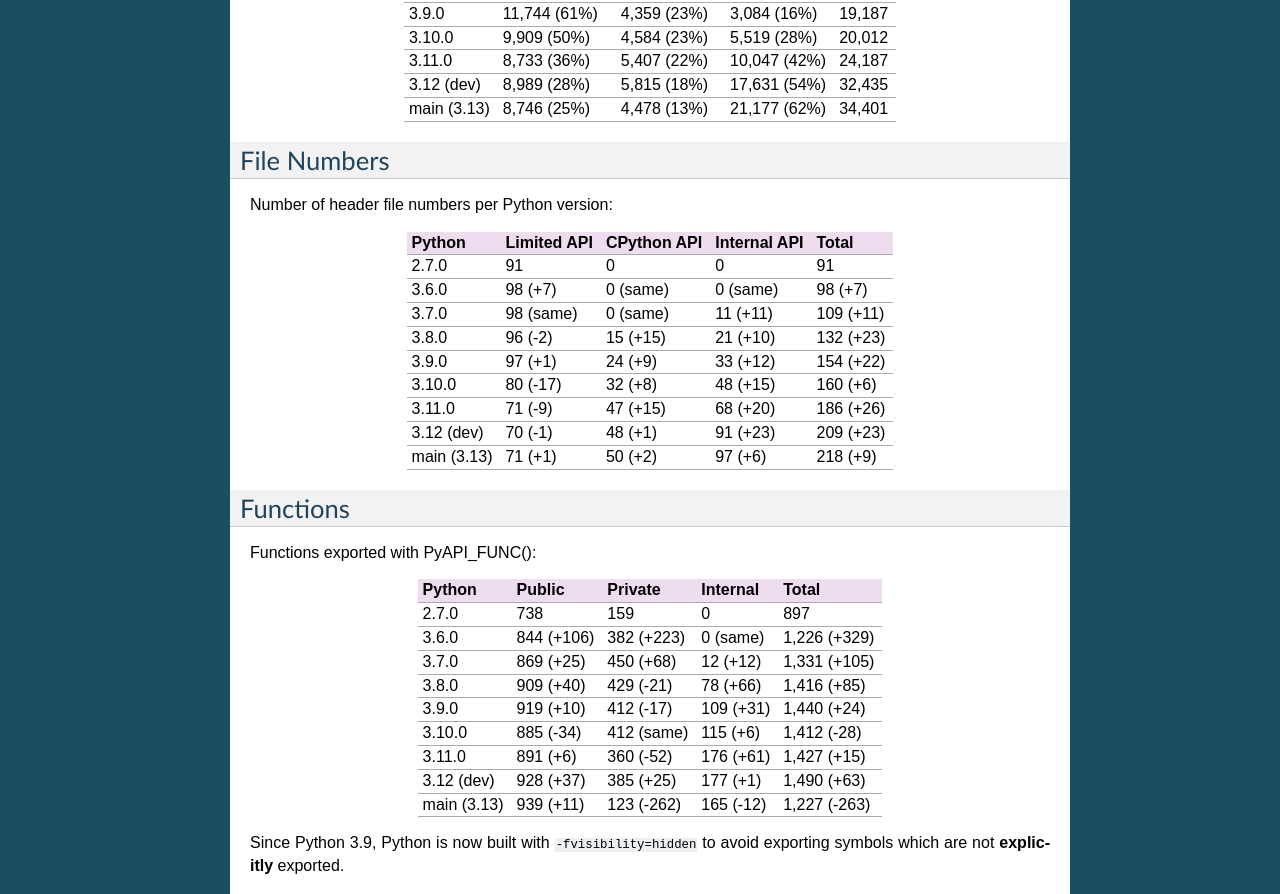
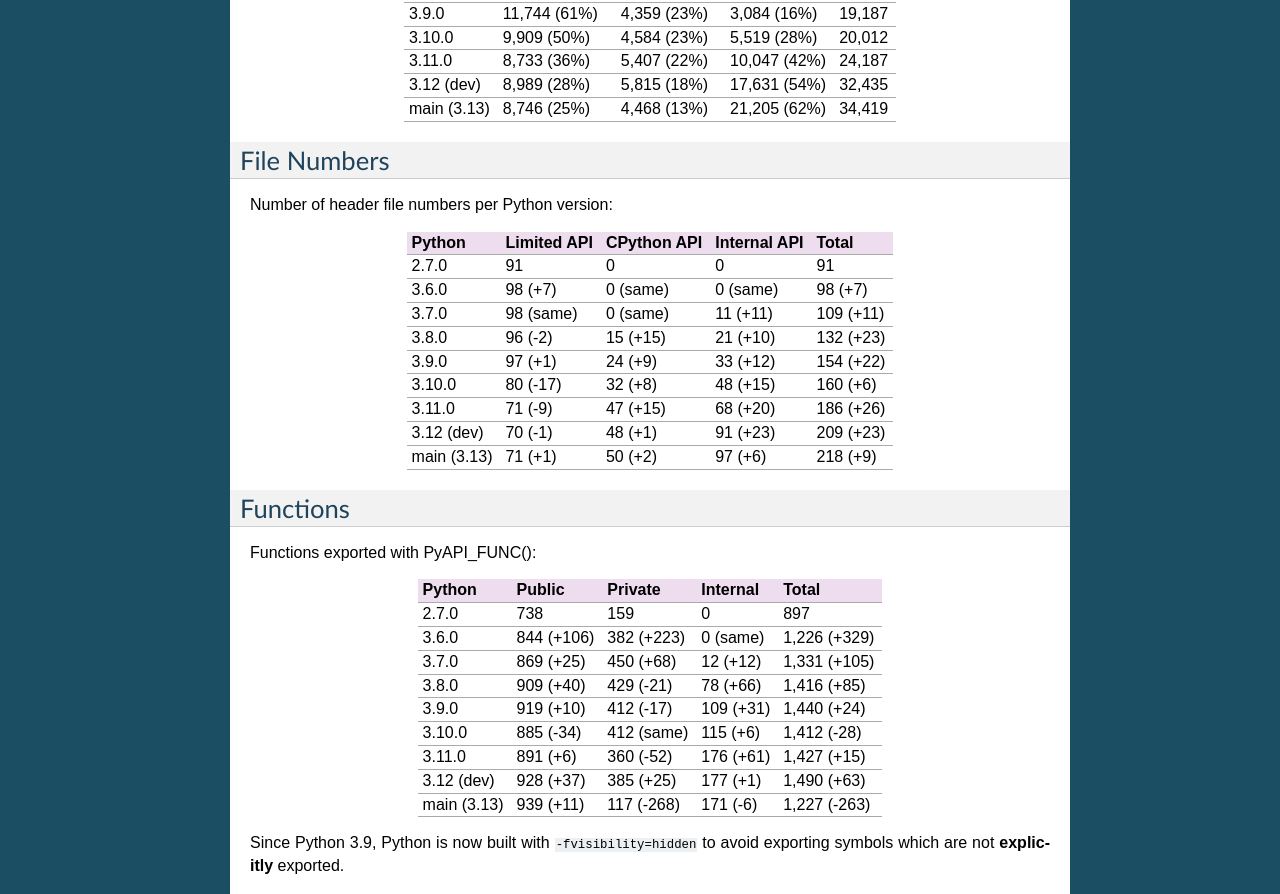
Before and after one commit to pythoncapi/pythoncapi, a Sphinx documentation site: the page built from doc/stats.rst, in a window 1280 px wide and 1400 px high. Shown: the part 302-1196 px from the top of the window. Built offline with Sphinx 7.4.7, drawn with Linux system fonts in a browser that asks for light colours.

Commit message:
Update stats

```diff
--- a/doc/stats.rst
+++ b/doc/stats.rst
@@ -18,7 +18,7 @@ Python       Limited API    CPython API  Internal API  Total
 3.10.0       9,909 (50%)    4,584 (23%)  5,519 (28%)   20,012
 3.11.0       8,733 (36%)    5,407 (22%)  10,047 (42%)  24,187
 3.12 (dev)   8,989 (28%)    5,815 (18%)  17,631 (54%)  32,435
-main (3.13)  8,746 (25%)    4,478 (13%)  21,177 (62%)  34,401
+main (3.13)  8,746 (25%)    4,468 (13%)  21,205 (62%)  34,419
 ===========  =============  ===========  ============  ======
 
 File Numbers
@@ -56,7 +56,7 @@ Python       Public      Private     Internal   Total
 3.10.0       885 (-34)   412 (same)  115 (+6)   1,412 (-28)
 3.11.0       891 (+6)    360 (-52)   176 (+61)  1,427 (+15)
 3.12 (dev)   928 (+37)   385 (+25)   177 (+1)   1,490 (+63)
-main (3.13)  939 (+11)   123 (-262)  165 (-12)  1,227 (-263)
+main (3.13)  939 (+11)   117 (-268)  171 (-6)   1,227 (-263)
 ===========  ==========  ==========  =========  ============
 
 Since Python 3.9, Python is now built with ``-fvisibility=hidden`` to avoid
```
